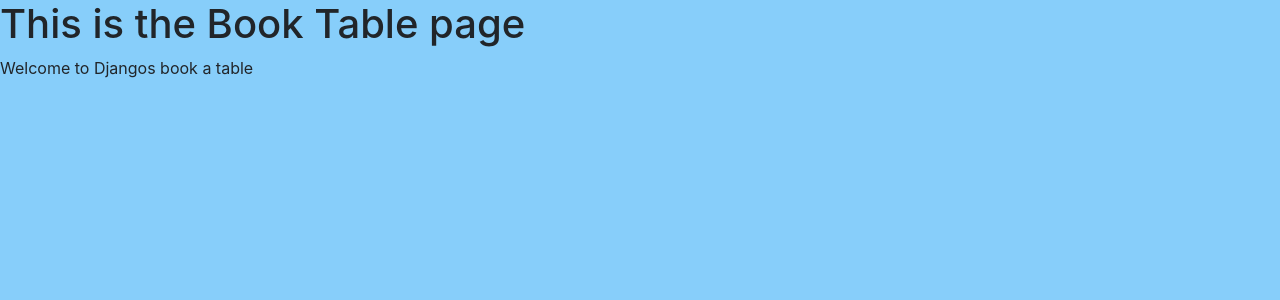
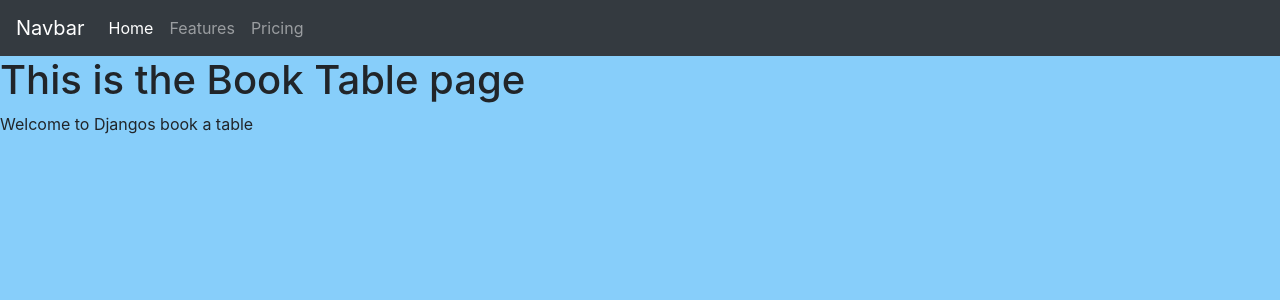
Before and after one commit to Josh-Wickens/djangos-restaurant, a Django app: page /book_table/ in a window 1280 px wide. Shown: the top 300 px of the page. Run offline with Django 3.2, Linux system fonts and the light colour scheme.

Commit message:
add basic nav bar structure to base page and add block titles

```diff
--- a/templates/base.html
+++ b/templates/base.html
@@ -6,12 +6,30 @@
     <meta charset="UTF-8">
     <meta http-equiv="X-UA-Compatible" content="IE=edge">
     <meta name="viewport" content="width=device-width, initial-scale=1.0">
-    <title>Homepage</title>
+
+    <title>
+        {% block title %}
+        {% endblock %}
+    </title>
 
     <link rel="stylesheet" href="https://cdn.jsdelivr.net/npm/bootstrap@4.5.3/dist/css/bootstrap.min.css" integrity="sha384-TX8t27EcRE3e/ihU7zmQxVncDAy5uIKz4rEkgIXeMed4M0jlfIDPvg6uqKI2xXr2" crossorigin="anonymous">
     <link rel="stylesheet" href="{% static 'css/style.css' %}">
 </head>
 <body>
+
+    <nav class="navbar navbar-expand-lg navbar-dark bg-dark">
+        <a class="navbar-brand" href="#">Navbar</a>
+        <button class="navbar-toggler" type="button" data-toggle="collapse" data-target="#navbarNavAltMarkup" aria-controls="navbarNavAltMarkup" aria-expanded="false" aria-label="Toggle navigation">
+          <span class="navbar-toggler-icon"></span>
+        </button>
+        <div class="collapse navbar-collapse" id="navbarNavAltMarkup">
+          <div class="navbar-nav">
+            <a class="nav-item nav-link active" href="#">Home <span class="sr-only">(current)</span></a>
+            <a class="nav-item nav-link" href="#">Features</a>
+            <a class="nav-item nav-link" href="#">Pricing</a>
+          </div>
+        </div>
+      </nav>
 
     <div>
 
--- a/templates/book_table.html
+++ b/templates/book_table.html
@@ -1,4 +1,8 @@
 {% extends 'base.html' %}
+
+{% block title %}
+Djangos Book Table
+{% endblock %}
 
 {% block content %}
 <h1>This is the Book Table page</h1>
--- a/templates/index.html
+++ b/templates/index.html
@@ -1,4 +1,8 @@
 {% extends 'base.html' %}
+
+{% block title %}
+Djangos Homepage
+{% endblock %}
 
 {% block content %}
 <div>
--- a/templates/menu.html
+++ b/templates/menu.html
@@ -1,4 +1,8 @@
 {% extends 'base.html' %}
+
+{% block title %}
+Djangos Menu
+{% endblock %}
 
 {% block content %}
     <h1>This is the Menu</h1>
--- a/templates/my_bookings.html
+++ b/templates/my_bookings.html
@@ -1,4 +1,8 @@
 {% extends 'base.html' %}
+
+{% block title %}
+My Djangos Bookings
+{% endblock %}
 
 {% block content %}
 <h1>This is My Bookings</h1>
```
